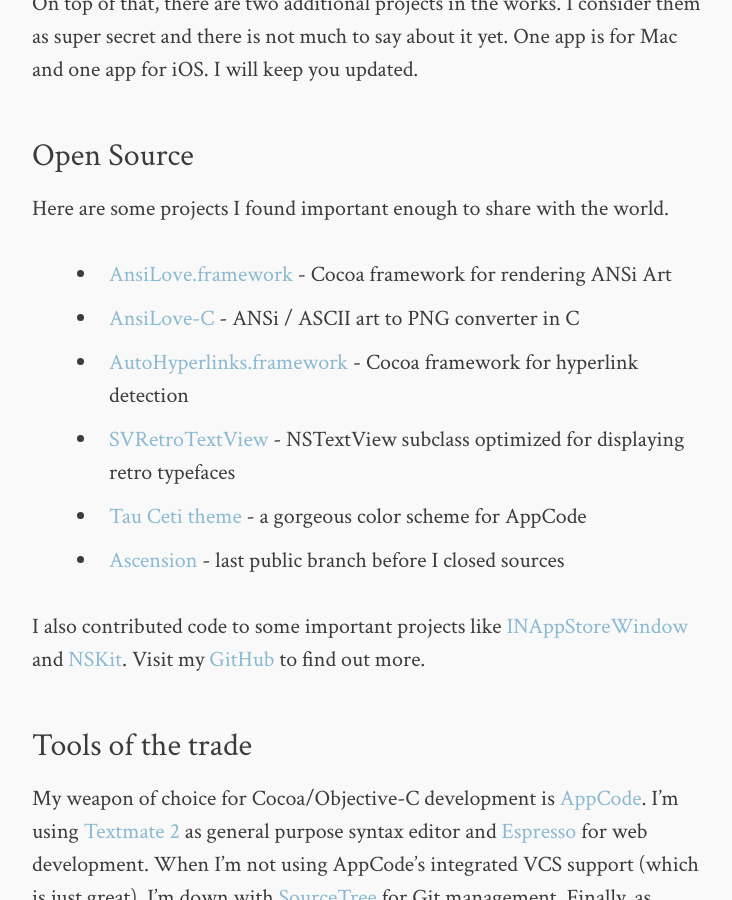
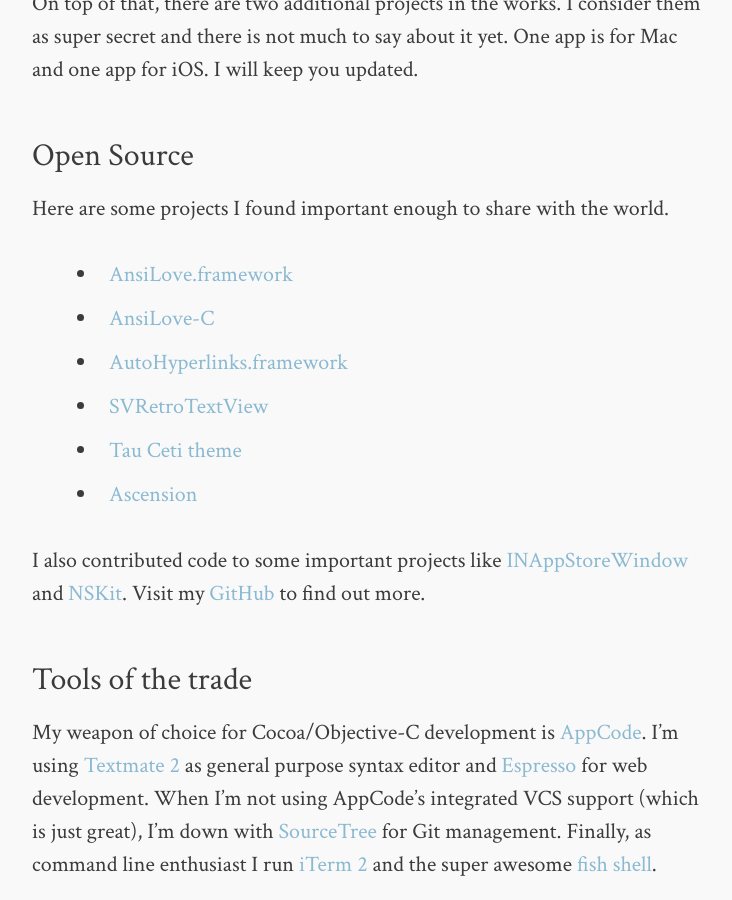
Before and after one commit to ByteProject/ByteProject.github.io, a Jekyll site: the page built from projects.md, in a window 1280 px wide and 900 px high, scrolled down 1754 px. Shown: the whole window, without its empty margins (268-1000 px from the left). Built offline with Jekyll 4.4.1, drawn with Linux system fonts in a browser that asks for light colours; comment, search, counter and statistics services are not loaded.

```diff
--- a/projects.md
+++ b/projects.md
@@ -28,12 +28,12 @@
 ### Open Source
 Here are some projects I found important enough to share with the world.
 
-* [AnsiLove.framework](http://github.com/ByteProject/AnsiLove.framework) - Cocoa framework for rendering ANSi Art
-* [AnsiLove-C](http://github.com/ByteProject/AnsiLove-C) - ANSi / ASCII art to PNG converter in C
-* [AutoHyperlinks.framework](http://github.com/ByteProject/AutoHyperlinks.framework) - Cocoa framework for hyperlink detection
-* [SVRetroTextView](http://github.com/ByteProject/SVRetroTextView) - NSTextView subclass optimized for displaying retro typefaces
-* [Tau Ceti theme](http://github.com/ByteProject/Tau-Ceti-theme) - a gorgeous color scheme for AppCode
-* [Ascension](http://github.com/ByteProject/Ascension) - last public branch before I closed sources
+* [AnsiLove.framework](http://github.com/ByteProject/AnsiLove.framework)
+* [AnsiLove-C](http://github.com/ByteProject/AnsiLove-C)
+* [AutoHyperlinks.framework](http://github.com/ByteProject/AutoHyperlinks.framework)
+* [SVRetroTextView](http://github.com/ByteProject/SVRetroTextView)
+* [Tau Ceti theme](http://github.com/ByteProject/Tau-Ceti-theme)
+* [Ascension](http://github.com/ByteProject/Ascension)
 
 I also contributed code to some important projects like [INAppStoreWindow](https://github.com/indragiek/INAppStoreWindow) and [NSKit](https://github.com/nscoding/NSKit). Visit my [GitHub](https://github.com/ByteProject) to find out more.
 
```
